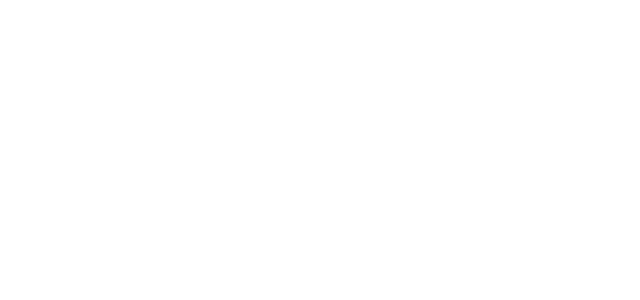
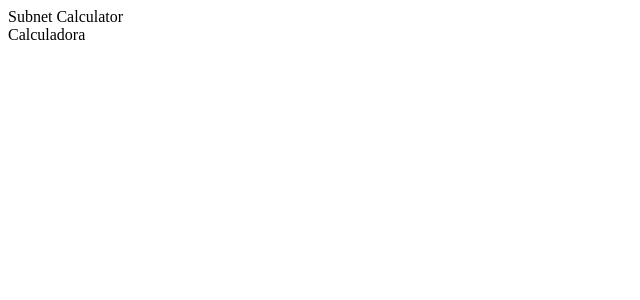
Before and after one commit to fernandonagase/masker, a React (Create React App) app: page / in a window 1280 px wide. Shown: the top 300 px of the page, without its empty margins (0-640 px from the left). Built offline with nearby package versions, Linux system fonts and the light colour scheme.

Commit message:
feat: add components hierarchy

```diff
--- a/src/App.tsx
+++ b/src/App.tsx
@@ -1,8 +1,14 @@
 import React from 'react';
+
+import Calculator from './components/Calculator';
+import Header from './components/Header';
 
 function App() {
   return (
-    <div className="App"></div>
+    <div className="App">
+      <Header />
+      <Calculator />
+    </div>
   );
 }
 
--- /dev/null
+++ b/src/components/Calculator/index.tsx
@@ -0,0 +1,9 @@
+import React from 'react';
+
+function Calculator() {
+    return (
+        <div>Calculadora</div>
+    );
+}
+
+export default Calculator;
--- /dev/null
+++ b/src/components/Header/index.tsx
@@ -0,0 +1,9 @@
+import React from 'react';
+
+function Header() {
+    return (
+        <div>Subnet Calculator</div>
+    );
+}
+
+export default Header;
```
